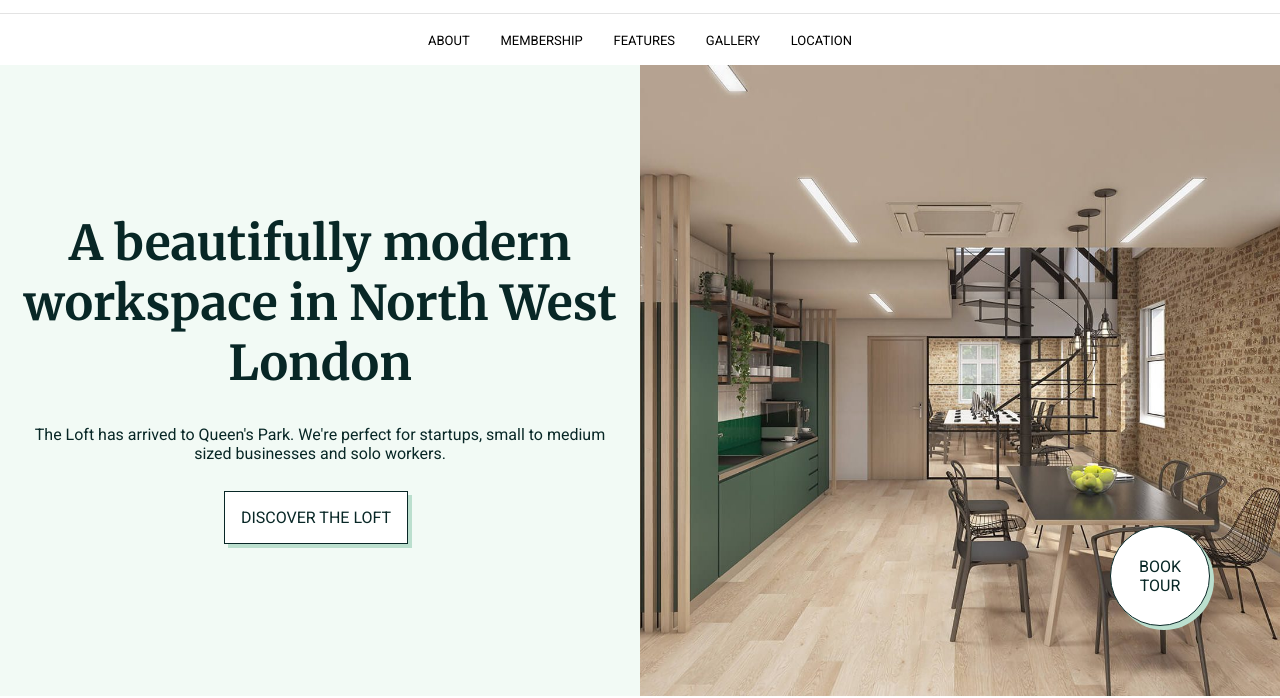
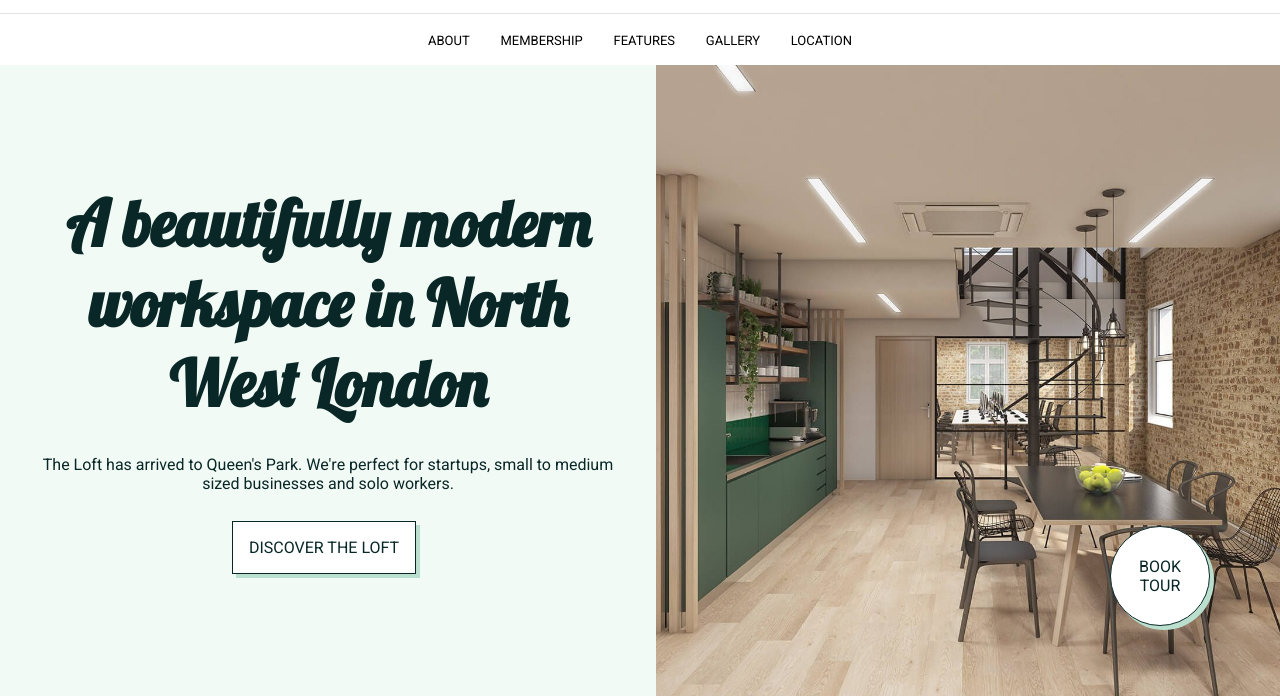
Before and after one commit to thesafeerkhan/The-Loft-Website, a plain HTML site: page index.html in a window 1280 px wide. Shown: the part 104-802 px from the top of the page. Drawn offline with Linux system fonts and the light colour scheme.

Commit message:
STYLE: Font Changes

```diff
--- a/index.html
+++ b/index.html
@@ -7,7 +7,7 @@
     <link rel="stylesheet" href="style.css" />
     <link rel="preconnect" href="https://fonts.gstatic.com" />
     <link
-      href="https://fonts.googleapis.com/css2?family=Merriweather:wght@400;700;900&family=Roboto:wght@300;400;700&display=swap"
+      href="https://fonts.googleapis.com/css2?family=Merriweather:wght@400;700;900&family=Roboto:wght@300;400;700&family=Lobster&display=swap"
       rel="stylesheet"
     />
     <script
--- a/style.css
+++ b/style.css
@@ -92,6 +92,11 @@ h6 {
   padding: 1rem;
 }
 
+h1 {
+  font-family: "Lobster", cursive;
+  font-size: 32px;
+}
+
 p {
   padding: 1rem;
 }
@@ -164,11 +169,11 @@ nav {
 .hero-title {
   flex: 1;
   text-align: center;
+  padding: 1em;
 }
 
 .hero-title h1 {
-  font-family: var(--title-font);
-  font-size: 3rem;
+  font-size: 4rem;
 }
 
 .hero-image {
@@ -246,6 +251,11 @@ nav {
   padding: 1rem;
   background-color: white;
   border: 1px solid var(--text-color);
+}
+
+.card h1 {
+  font-family: var(--body-text);
+  font-size: 25px;
 }
 
 /* Feature Section */
```
